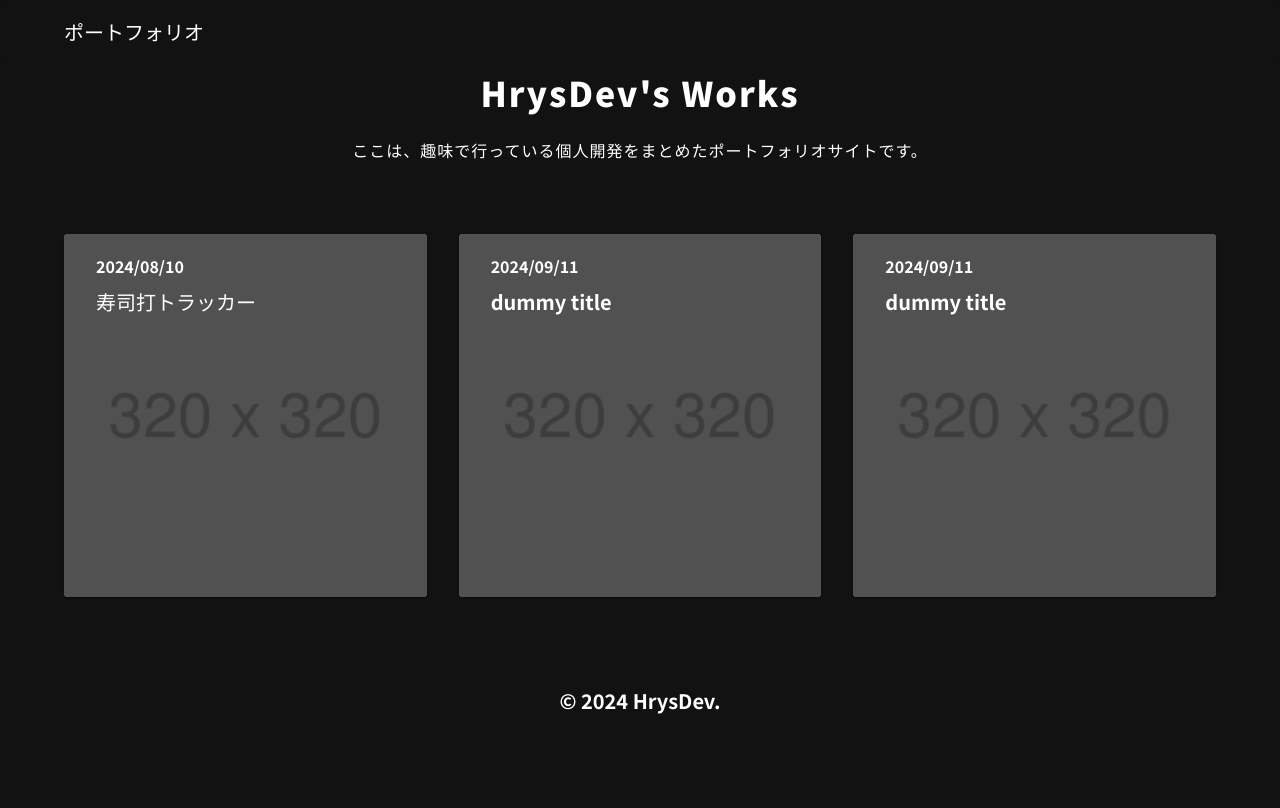
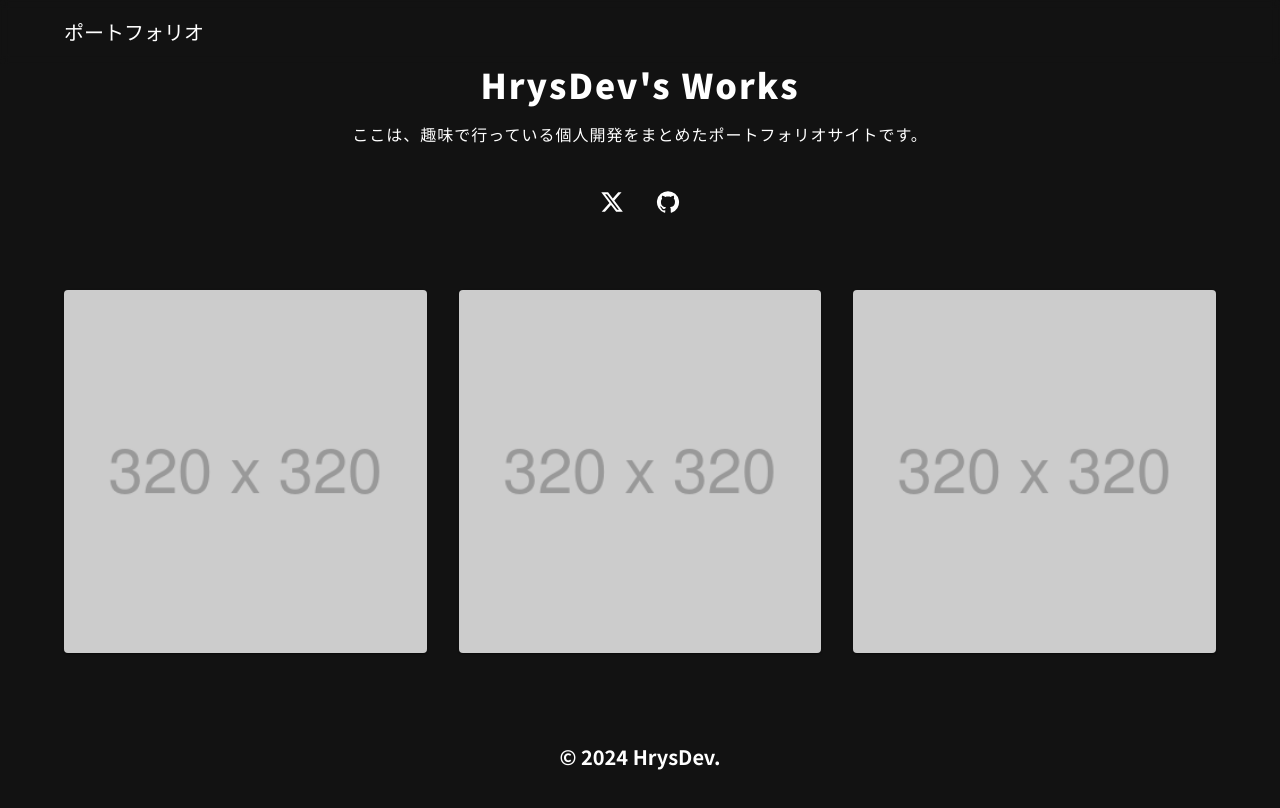
Before and after one commit to hrysdev/hrysdev.github.io, a React (Vite) app: page / in a window 1280 px wide. Shown: the top 808 px of the page. Built offline with nearby package versions, Linux system fonts and the light colour scheme.

Commit message:
feat: 仮で各種リンクボタンを追加
Signed-off-by: hrysdev <hrysdev@gmail.com>

```diff
--- a/src/components/Main.tsx
+++ b/src/components/Main.tsx
@@ -6,6 +6,10 @@ import Card from "@mui/material/Card";
 import CardMedia from "@mui/material/CardMedia";
 import CardContent from "@mui/material/CardContent";
 import CardActionArea from "@mui/material/CardActionArea";
+import XIcon from "@mui/icons-material/X";
+import GitHubIcon from "@mui/icons-material/GitHub";
+import IconButton from "@mui/material/IconButton";
+import Box from "@mui/material/Box";
 
 const works = [
   {
@@ -14,13 +18,13 @@ const works = [
     imgPath: "./320x320.png",
   },
   {
-    title: "dummy title",
-    date: "2024/09/11",
+    title: "プロジェクトタイトル",
+    date: "xxxx/xx/xx",
     imgPath: "./320x320.png",
   },
   {
-    title: "dummy title",
-    date: "2024/09/11",
+    title: "プロジェクトタイトル",
+    date: "xxxx/xx/xx",
     imgPath: "./320x320.png",
   },
 ];
@@ -28,7 +32,8 @@ const works = [
 export default function Main() {
   return (
     <Container maxWidth="lg">
-      <Stack direction="column" spacing={3} textAlign="center" sx={{ my: 9 }}>
+      <Box sx={{ my: 8, userSelect: "none" }}>
+        <Stack direction="column" spacing={2} textAlign="center">
           <Typography variant="h4" fontWeight="bold" letterSpacing={2}>
             HrysDev's Works
           </Typography>
@@ -36,6 +41,19 @@ export default function Main() {
             ここは、趣味で行っている個人開発をまとめたポートフォリオサイトです。
           </Typography>
         </Stack>
+        <Stack
+          direction="row"
+          spacing={1}
+          sx={{ display: "flex", justifyContent: "center", mt: 4 }}
+        >
+          <IconButton size="large">
+            <XIcon />
+          </IconButton>
+          <IconButton size="large">
+            <GitHubIcon />
+          </IconButton>
+        </Stack>
+      </Box>
       <Grid container spacing={{ xs: 3, md: 4 }}>
         {works.map((work, i) => {
           return (
@@ -53,7 +71,7 @@ export default function Main() {
                       pl: 4,
                       pb: 4,
                       bgcolor: "rgba(0, 0, 0, 0.6)",
-                      opacity: 1,
+                      opacity: 0,
                       transition: "opacity 0.3s",
                       "&:hover": {
                         opacity: 1,
```
Lines whose indentation alone changed are shown as unchanged.
